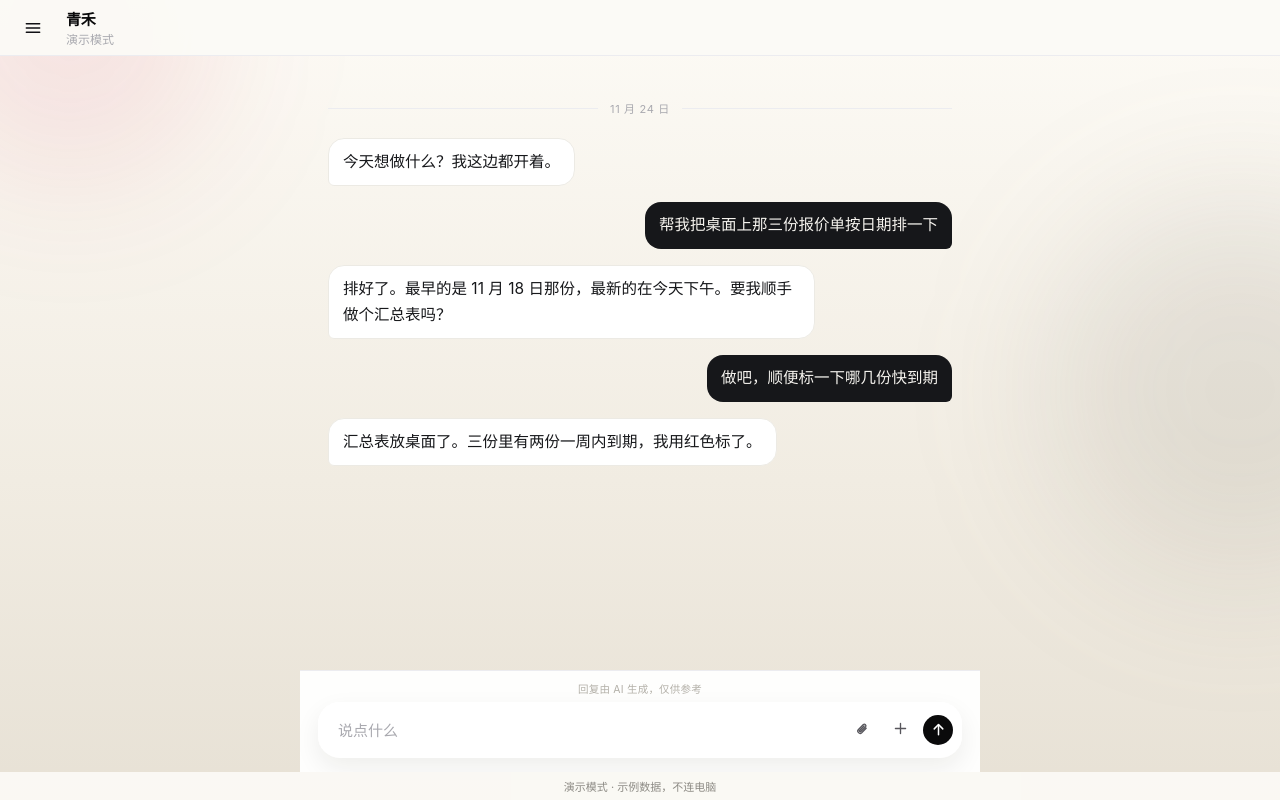
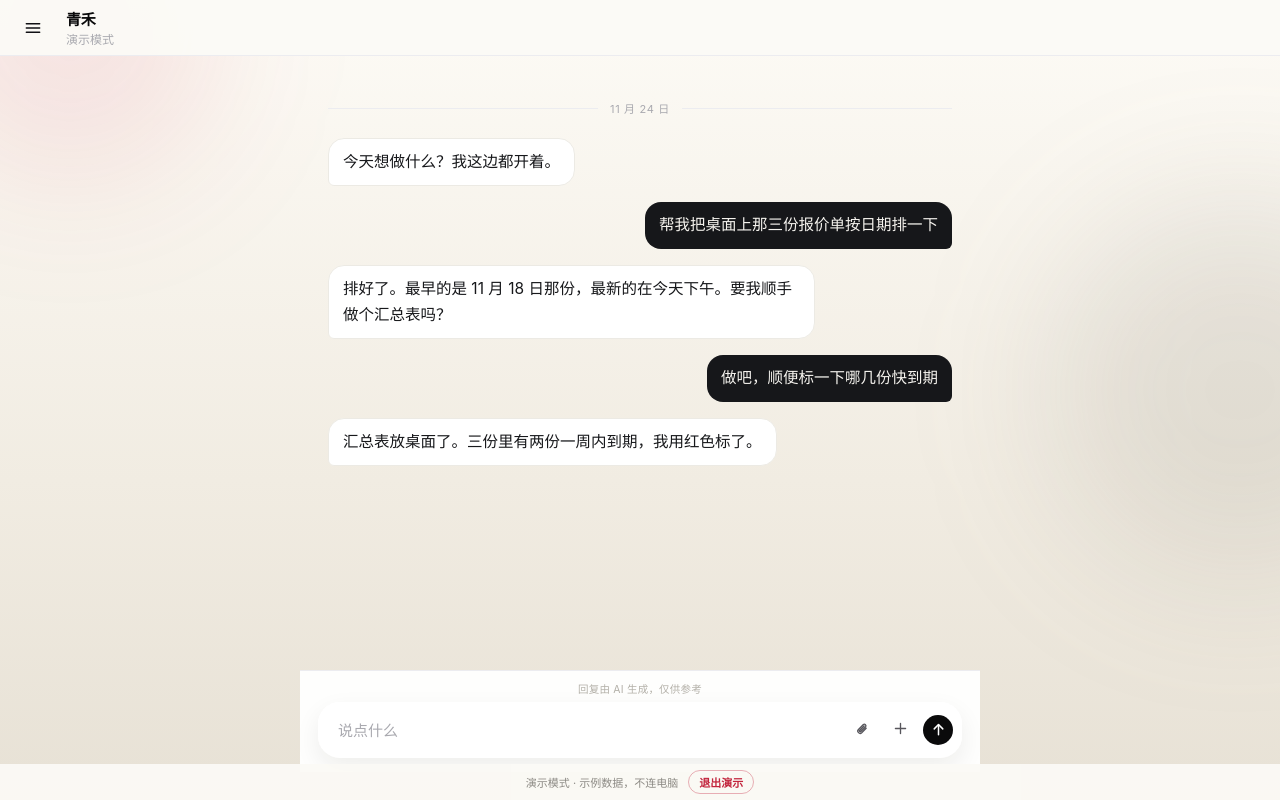
Before and after one commit to horizon-66/aster-android, a website: page www/demo.html in a window 1280 px wide. Drawn offline with Linux system fonts and the light colour scheme.

Commit message:
演示模式加退出入口（底栏按钮 + ESC），之前进去出不来

```diff
--- a/www/demo.html
+++ b/www/demo.html
@@ -491,8 +491,12 @@ body[data-theme="dark"] .picB img{background:#1E1E22}
 body[data-theme="dark"] .miniBtn{background:rgba(255,255,255,.08);border-color:rgba(255,255,255,.12);color:#F3F1EA}
 .aiTag{text-align:center;font-size:10.5px;color:#B3B0A8;margin-bottom:6px;letter-spacing:.02em}
 body[data-theme="dark"] .aiTag{color:rgba(243,241,234,.35)}
-.demoBar{position:fixed;left:0;right:0;bottom:0;z-index:70;text-align:center;
-  font-size:11px;color:#8C8A84;background:rgba(251,250,246,.94);padding:6px 0 calc(6px + env(safe-area-inset-bottom))}
+.demoBar{position:fixed;left:0;right:0;bottom:0;z-index:70;
+  display:flex;align-items:center;justify-content:center;gap:10px;
+  font-size:11px;color:#8C8A84;background:rgba(251,250,246,.94);padding:6px 14px calc(6px + env(safe-area-inset-bottom))}
+.demoBar a{color:#C2243C;text-decoration:none;font-weight:600;
+  border:1px solid rgba(194,36,60,.35);border-radius:12px;padding:3px 10px}
+.demoBar a:active{background:rgba(194,36,60,.08)}
 body{padding-bottom:28px}
 </style>
 <script>
@@ -557,6 +561,9 @@ body{padding-bottom:28px}
   // 实时通道在演示里不需要
   try { window.EventSource = function(){ return {close:function(){}, onerror:null, onmessage:null}; }; } catch(e) {}
   window.__DEMO_MODE__ = true;
+  document.addEventListener('keydown', function(e){
+    if (e.key === 'Escape') location.href = 'index.html';
+  });
   document.addEventListener('DOMContentLoaded', function(){
     setTimeout(function(){
       var m = document.querySelector('header span, header .st, header p');
@@ -568,7 +575,7 @@ body{padding-bottom:28px}
 })();
 </script>
 </head><body>
-<div class="demoBar">演示模式 · 示例数据，不连电脑</div>
+<div class="demoBar"><span>演示模式 · 示例数据，不连电脑</span><a href="index.html" id="exitDemo">退出演示</a></div>
 
 <header>
  <button id="fabMenu" aria-label="菜单">
```
